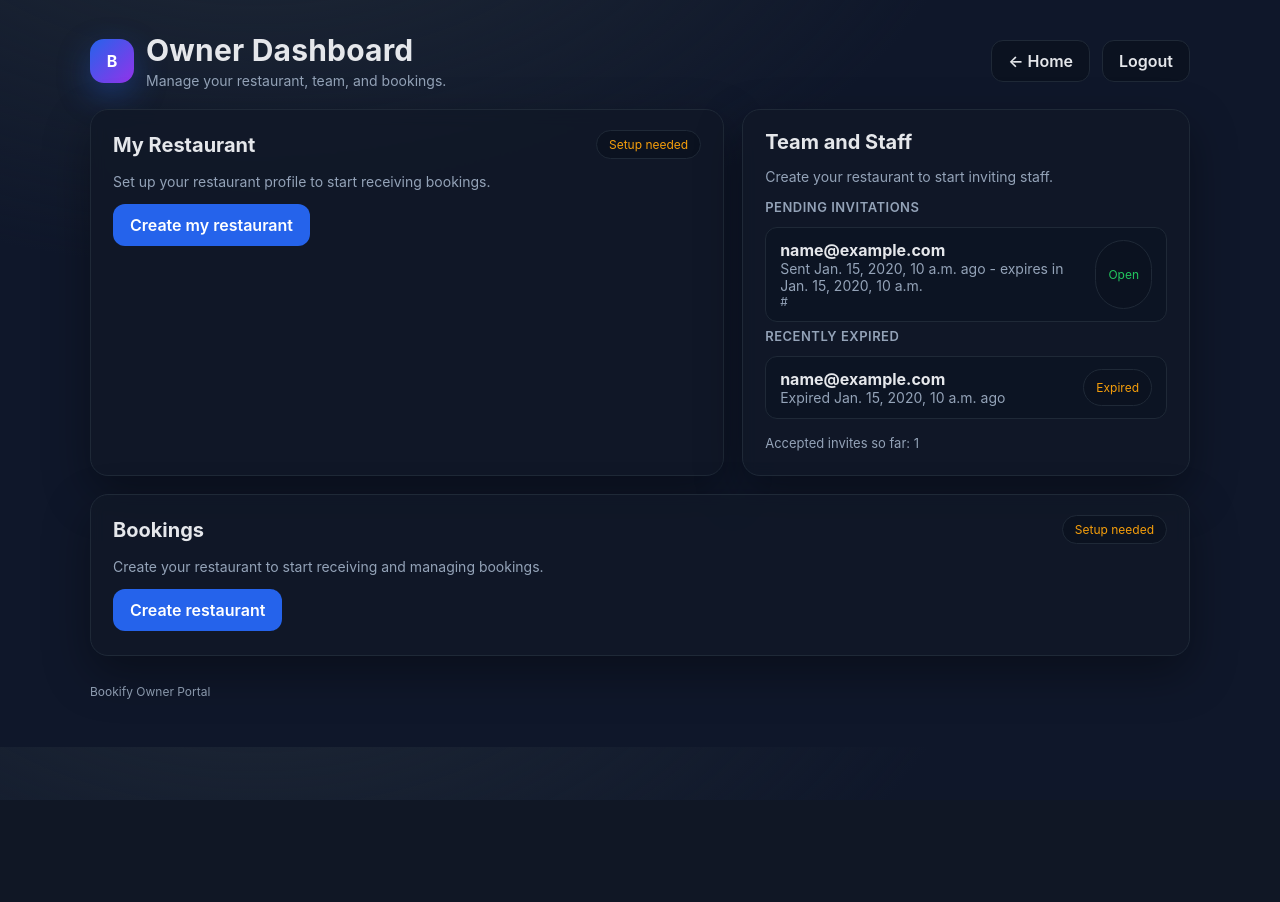
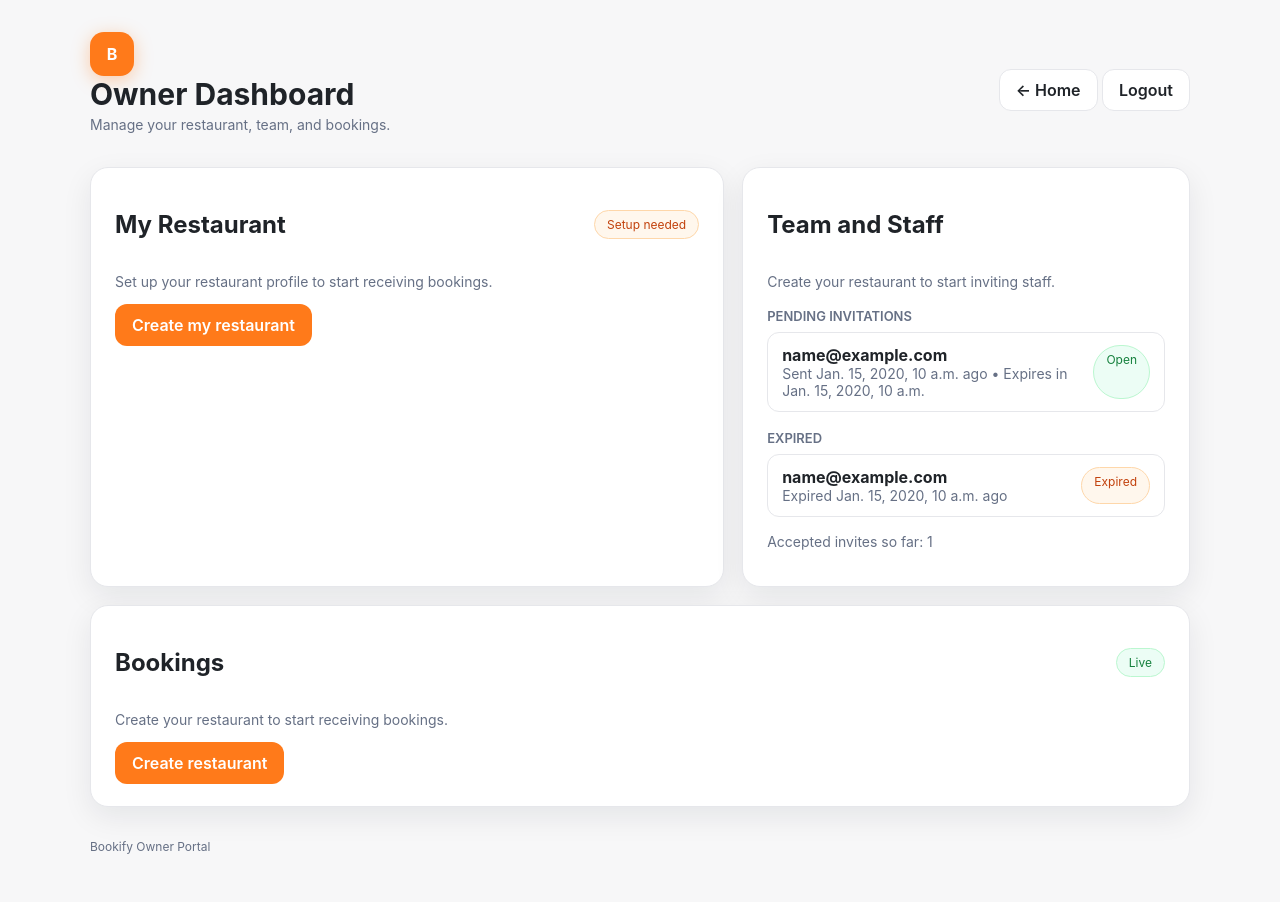
Before and after one commit to eligeabiantoun/bookify, a Django app: template templates/accounts/dashboard_owner.html in a window 1280 px wide. Before the commit the page ends 800 px from the top, so only its background shows below. Run offline with Django 5.2, Linux system fonts and the light colour scheme; the template is opened without the code that fills it: most values are stand-ins (such as "Sample title", 1, 10 or a date in 2020); parts of the project's set-up code (start-up, migrations or seed data) failed here and were passed over.

Commit message:
Update owner dashboard UI and fix redirection logic

```diff
--- a/templates/accounts/dashboard_owner.html
+++ b/templates/accounts/dashboard_owner.html
@@ -5,208 +5,212 @@
   <meta charset="utf-8" />
   <title>Owner Dashboard - Bookify</title>
   <meta name="viewport" content="width=device-width, initial-scale=1" />
+
   <style>
     :root {
-      --bg: #0f172a;
-      --panel: rgba(17,24,39,0.85);
-      --border: #1f2937;
-      --muted: #94a3b8;
-      --text: #e5e7eb;
-      --primary: #2563eb;
-      --primary-dark: #1d4ed8;
-      --ok: #22c55e;
-      --warn: #f59e0b;
+      /* Customer dashboard theme */
+      --bg: #f7f7f8;
+      --panel: #ffffff;
+      --border: #e6e7eb;
+      --muted: #667085;
+      --text: #1f2328;
+
+      --primary: #ff7a1a;
+      --primary-dark: #ff6a00;
+
+      --ok: #16a34a;
+      --warn: #f97316;
     }
+
     * { box-sizing: border-box; }
+
     body {
       margin: 0;
+      background: var(--bg);
+      color: var(--text);
       font-family: Inter, system-ui, -apple-system, Segoe UI, Roboto, Arial, sans-serif;
-      color: var(--text);
-      background: radial-gradient(1200px 700px at 20% -20%, #1f2937 0, transparent 60%), var(--bg);
     }
-    a { color: inherit; }
+
+    a { color: inherit; text-decoration: none; }
+
     .wrap { max-width: 1140px; margin: 0 auto; padding: 32px 20px 48px; }
+
+    /* HEADER */
     .top {
       display: flex;
       align-items: center;
       justify-content: space-between;
+      margin-bottom: 20px;
+      flex-wrap: wrap;
       gap: 16px;
-      margin-bottom: 20px;
     }
-    .brand { display: flex; align-items: center; gap: 12px; }
+
     .logo {
       width: 44px;
       height: 44px;
       border-radius: 14px;
-      background: linear-gradient(135deg, #2563eb, #9333ea);
+      background: var(--primary);
       display: grid;
       place-items: center;
       font-weight: 700;
-      color: #fff;
-      box-shadow: 0 12px 32px rgba(37, 99, 235, 0.35);
+      color: white;
+      box-shadow: 0 4px 18px rgba(255,122,26,0.35);
     }
-    h1 { margin: 0; font-size: 30px; letter-spacing: 0.2px; }
-    .sub { margin: 4px 0 0; font-size: 14px; color: var(--muted); }
-    .actions { display: flex; gap: 12px; flex-wrap: wrap; }
+
+    h1 { margin: 0; font-size: 30px; }
+    .sub { margin-top: 4px; font-size: 14px; color: var(--muted); }
+
+    /* BUTTONS */
     .btn {
       display: inline-flex;
       align-items: center;
-      justify-content: center;
-      gap: 8px;
       padding: 10px 16px;
       border-radius: 12px;
       border: 1px solid var(--border);
-      background: #0b1220;
-      color: var(--text);
-      text-decoration: none;
+      background: #ffffff;
       font-weight: 600;
-      transition: background 0.15s ease, border-color 0.15s ease;
       cursor: pointer;
+      transition: 0.15s ease;
     }
-    .btn:hover { background: #101a2e; border-color: #273244; }
-    .btn.primary { background: var(--primary); border-color: transparent; color: #fff; }
+
+    .btn:hover {
+      background: #f9fafb;
+      border-color: #d0d4dd;
+      box-shadow: 0 6px 20px rgba(0,0,0,0.06);
+    }
+
+    .btn.primary {
+      background: var(--primary);
+      border-color: transparent;
+      color: white;
+    }
+
     .btn.primary:hover { background: var(--primary-dark); }
-    .btn.warn { border-color: #3a2a12; }
+
+    /* GRID */
     .grid {
       display: grid;
+      gap: 18px;
       grid-template-columns: repeat(12, 1fr);
-      gap: 18px;
     }
+
+    @media (min-width: 920px) {
+      .span-7 { grid-column: span 7; }
+      .span-5 { grid-column: span 5; }
+      .span-12 { grid-column: span 12; }
+    }
+
+    /* PANELS */
     .card {
-      grid-column: span 12;
       background: var(--panel);
       border: 1px solid var(--border);
       border-radius: 18px;
-      padding: 20px 22px 24px;
-      backdrop-filter: blur(8px);
-      box-shadow: 0 18px 46px rgba(0, 0, 0, 0.35);
+      padding: 22px 24px;
+      box-shadow: 0 10px 30px rgba(15,23,42,0.08);
     }
+
     .card-head {
       display: flex;
       justify-content: space-between;
       align-items: center;
-      gap: 12px;
-      margin-bottom: 12px;
+      margin-bottom: 14px;
     }
-    .card h2 { margin: 0; font-size: 20px; }
+
     .badge {
-      display: inline-flex;
-      align-items: center;
-      gap: 6px;
       padding: 6px 12px;
       border-radius: 999px;
       font-size: 12px;
-      border: 1px solid var(--border);
-      background: #0b1220;
+      background: #fff4eb;
+      border: 1px solid #ffe2c8;
+      color: #b45309;
+    }
+
+    .badge.ok { background:#ecfdf5; color:#15803d; border:1px solid #bbf7d0; }
+    .badge.warn { background:#fff7ed; color:#c2410c; border:1px solid #fed7aa; }
+
+    /* DETAILS */
+    .details { display: grid; gap: 12px; }
+    .details dt { font-size: 12px; color: var(--muted); text-transform: uppercase; }
+    .details dd { margin: 0; font-size: 16px; }
+
+    .section-title {
+      font-size: 13px;
+      font-weight: 600;
       color: var(--muted);
+      margin-top: 18px;
+      margin-bottom: 8px;
+      text-transform: uppercase;
     }
-    .badge.ok { color: var(--ok); }
-    .badge.warn { color: var(--warn); }
-    .flash {
-      margin-bottom: 20px;
-      padding: 16px 18px;
-      border-radius: 14px;
-      border: 1px solid #1f2a44;
-      background: rgba(20, 32, 54, 0.85);
-    }
-    .ghost { color: var(--muted); font-size: 14px; }
-    .ghost.small { font-size: 12px; word-break: break-all; }
-    .details {
-      display: grid;
-      gap: 10px;
-      margin: 0 0 18px;
-    }
-    .details div { display: grid; gap: 4px; }
-    .details dt { font-size: 12px; text-transform: uppercase; letter-spacing: 0.6px; color: var(--muted); }
-    .details dd { margin: 0; font-size: 16px; }
+
+    /* HOURS TABLE */
     .hours {
       width: 100%;
       border-collapse: collapse;
-      margin-bottom: 16px;
       border: 1px solid var(--border);
       border-radius: 12px;
       overflow: hidden;
+      background: white;
     }
-    .hours th, .hours td {
+
+    .hours td, .hours th {
       padding: 10px 12px;
       border-bottom: 1px solid var(--border);
-      text-align: left;
-      font-size: 14px;
     }
+
     .hours tr:last-child th,
     .hours tr:last-child td { border-bottom: none; }
-    .section-title {
-      font-size: 13px;
-      font-weight: 600;
-      text-transform: uppercase;
-      letter-spacing: 0.5px;
-      color: var(--muted);
-      margin: 6px 0 12px;
+
+    /* INVITATION FORM */
+    .invite-form { display: grid; gap: 12px; margin-bottom: 16px; }
+    .invite-form input {
+      padding: 10px 12px;
+      border: 1px solid var(--border);
+      border-radius: 12px;
+      width: 100%;
     }
-    .actions-row {
-      display: flex;
-      gap: 10px;
-      flex-wrap: wrap;
-      margin-top: 12px;
+
+    .invite-form input:focus {
+      outline: none;
+      border-color: var(--primary);
+      box-shadow: 0 0 0 2px rgba(255,122,26,0.18);
     }
-    .invite-form { margin-bottom: 16px; display: grid; gap: 10px; }
-    .invite-form label { font-size: 13px; font-weight: 600; color: var(--muted); }
-    .form-row {
-      display: flex;
-      gap: 8px;
-      flex-wrap: wrap;
-    }
-    .form-row input[type="email"] {
-      flex: 1 1 220px;
-      min-width: 0;
-      padding: 10px 12px;
-      border-radius: 12px;
-      border: 1px solid var(--border);
-      background: #0b1220;
-      color: var(--text);
-    }
-    .form-row input[type="email"]:focus {
-      outline: none;
-      border-color: #2c3a55;
-    }
+
+    /* LIST ITEMS */
     .list {
       list-style: none;
+      margin: 0;
       padding: 0;
-      margin: 0;
       display: grid;
       gap: 12px;
     }
+
     .list li {
+      background: white;
+      border: 1px solid var(--border);
+      border-radius: 12px;
+      padding: 12px 14px;
       display: flex;
       justify-content: space-between;
       gap: 12px;
-      padding: 12px 14px;
-      border-radius: 12px;
-      border: 1px solid var(--border);
-      background: rgba(12, 20, 34, 0.8);
     }
-    .summary {
-      margin-top: 16px;
-      font-size: 13px;
+
+    .ghost { color: var(--muted); font-size: 14px; }
+    .ghost.small { font-size: 12px; }
+
+    footer.foot {
+      margin-top: 32px;
+      font-size: 12px;
       color: var(--muted);
-    }
-    .foot {
-      margin-top: 28px;
       display: flex;
       justify-content: space-between;
-      gap: 12px;
-      font-size: 12px;
-      color: var(--muted);
-    }
-    @media (min-width: 920px) {
-      .card.span-7 { grid-column: span 7; }
-      .card.span-5 { grid-column: span 5; }
-      .card.span-12 { grid-column: span 12; }
     }
   </style>
 </head>
+
 <body>
   <div class="wrap">
+
+    <!-- HEADER -->
     <header class="top">
       <div class="brand">
         <div class="logo">B</div>
@@ -308,25 +294,23 @@
         {% if has_restaurant %}
           <form method="post" action="{{ invite_create_url }}" class="invite-form">
             {% csrf_token %}
-            <label for="invite-email">Invite a team member</label>
-            <div class="form-row">
-              <input type="email" id="invite-email" name="email" placeholder="staff@example.com" required />
-              <button type="submit" class="btn primary">Send</button>
-            </div>
+            <label>Invite a team member</label>
+            <input type="email" name="email" placeholder="staff@example.com" required />
+            <button class="btn primary" type="submit">Send</button>
           </form>
         {% else %}
           <p class="ghost">Create your restaurant to start inviting staff.</p>
         {% endif %}
 
-        <div class="section-title">Pending invitations</div>
+        <!-- Pending invites -->
+        <div class="section-title">Pending Invitations</div>
         {% if active_invites %}
           <ul class="list">
             {% for invite in active_invites %}
               <li>
                 <div>
                   <strong>{{ invite.obj.email }}</strong>
-                  <div class="ghost">Sent {{ invite.created_display }} ago - expires in {{ invite.expires_display }}</div>
-                  <div class="ghost small">{{ invite.link }}</div>
+                  <div class="ghost">Sent {{ invite.created_display }} ago • Expires in {{ invite.expires_display }}</div>
                 </div>
                 <span class="badge ok">Open</span>
               </li>
@@ -336,8 +320,9 @@
           <p class="ghost">No pending invites right now.</p>
         {% endif %}
 
+        <!-- Expired invites -->
         {% if expired_invites %}
-          <div class="section-title">Recently expired</div>
+          <div class="section-title">Expired</div>
           <ul class="list">
             {% for invite in expired_invites %}
               <li>
@@ -351,29 +336,20 @@
           </ul>
         {% endif %}
 
-        <div class="summary">
-          Accepted invites so far: {{ accepted_invite_count }}
-        </div>
+        <p class="ghost" style="margin-top:16px;">Accepted invites so far: {{ accepted_invite_count }}</p>
       </article>
 
-      <!-- BOOKINGS MANAGEMENT -->
+      <!-- BOOKINGS -->
       <article class="card span-12">
         <div class="card-head">
           <h2>Bookings</h2>
-          {% if has_restaurant %}
           <span class="badge ok">Live</span>
-          {% else %}
-            <span class="badge warn">Setup needed</span>
-          {% endif %}
         </div>
 
         {% if not has_restaurant %}
-          <p class="ghost">
-            Create your restaurant to start receiving and managing bookings.
-          </p>
-          <div class="actions-row">
+          <p class="ghost">Create your restaurant to start receiving bookings.</p>
           <a href="{% url 'owner_restaurant_create' %}" class="btn primary">Create restaurant</a>
-          </div>
+
         {% else %}
 
           <!-- Pending -->
@@ -451,20 +416,21 @@
             <p class="ghost">No recent reservations.</p>
           {% endif %}
 
-<div class="actions-row">
-  <a href="{{ contact_support_url }}" class="btn">Contact support</a>
-  <a href="{% url 'owner_restaurant_edit' %}" class="btn">Review availability</a>
+          <div class="actions-row" style="margin-top:18px;">
+            <a class="btn" href="{{ contact_support_url }}">Contact support</a>
+            <a class="btn" href="{% url 'owner_restaurant_edit' %}">Review availability</a>
           </div>
+
         {% endif %}
       </article>
 
-      <!-- /BOOKINGS MANAGEMENT -->
     </section>
 
     <footer class="foot">
       <span>Bookify Owner Portal</span>
       <span>{{ request.user.email }}</span>
     </footer>
+
   </div>
 </body>
 </html>
```
Also changed, not shown: other parts of templates/accounts/dashboard_owner.html (+32 -61 lines). Lines whose indentation alone changed are shown as unchanged.
